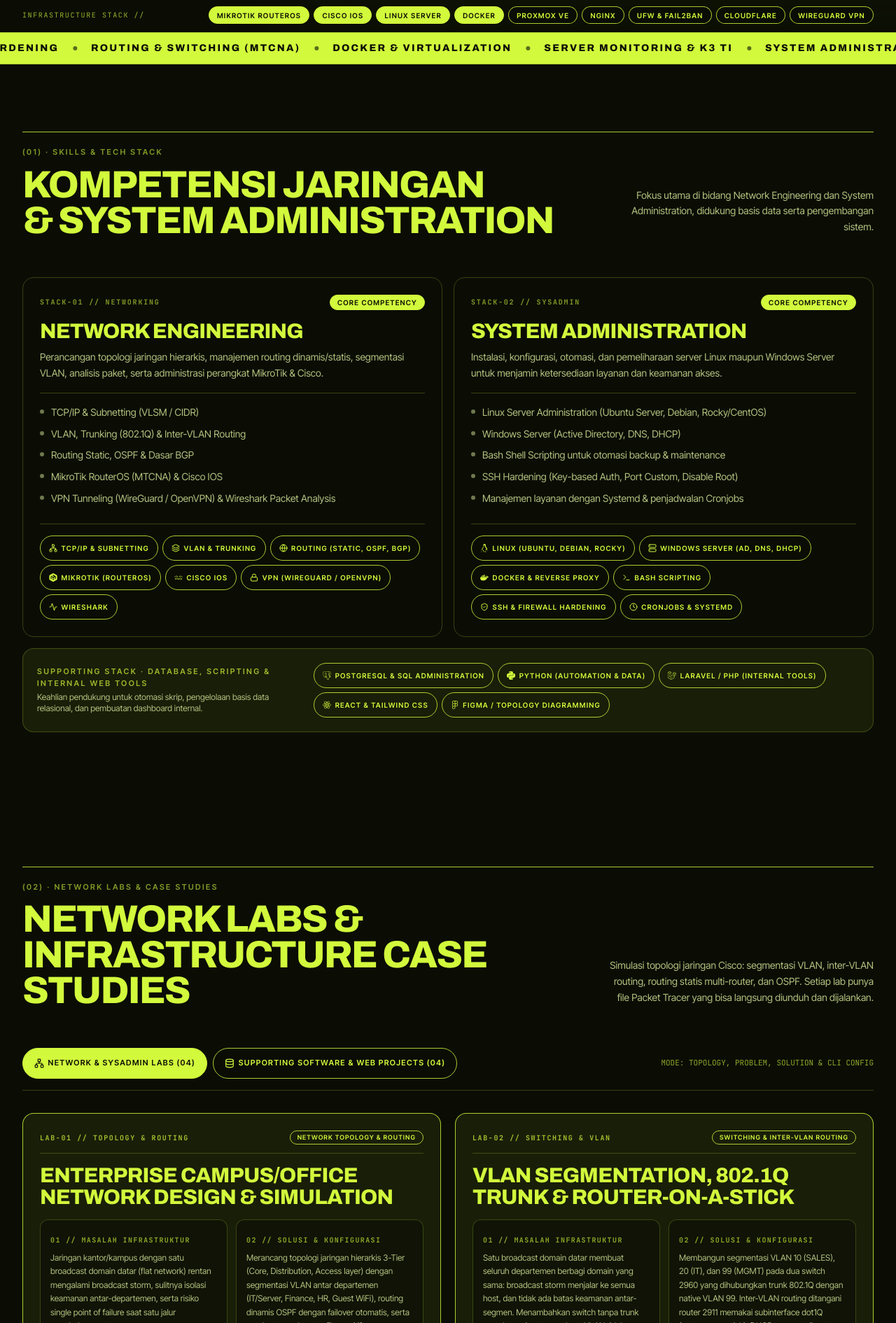
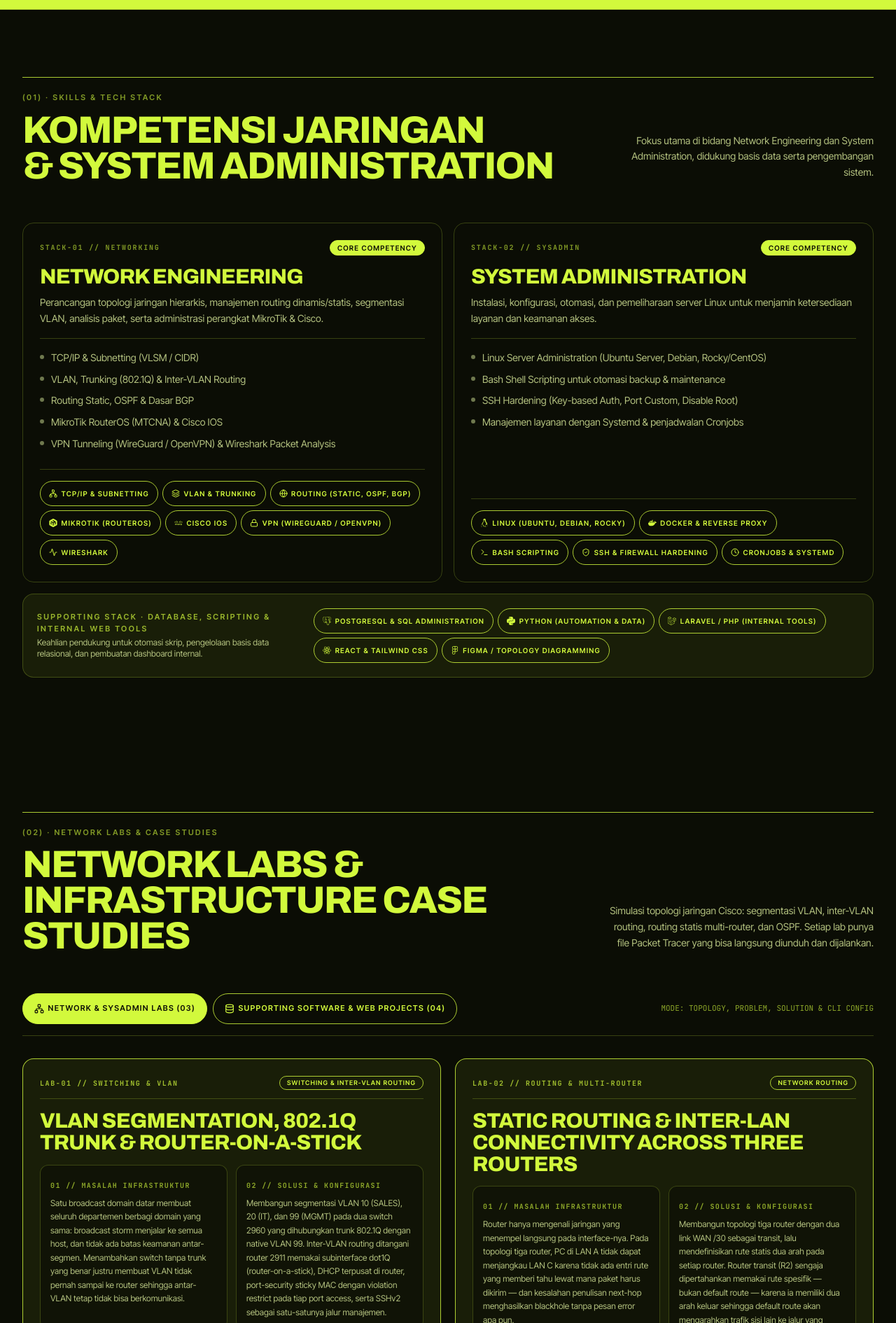
Before and after one commit to rizalrfli/my-portofolio, a React (Vite) app: page / in a window 1280 px wide. Shown: the part 910-2800 px from the top of the page at 70% size. Built offline with nearby package versions, Linux system fonts and the light colour scheme.

Commit message:
feat: add initial portfolio app component with hero and navigation sections

```diff
--- a/src/App.tsx
+++ b/src/App.tsx
@@ -184,13 +184,7 @@ const Hero = () => {
         {/* Top Bar: Telemetry & Credentials Summary */}
         <div className="mt-5 flex flex-wrap items-start justify-between gap-4 border-b border-[var(--line)] pb-4 sm:mt-6">
           <div className="flex flex-wrap items-center gap-2.5">
-            <span className="inline-flex items-center gap-2 rounded-full border border-[var(--line-strong)] bg-[var(--panel)] px-3 py-1">
-              <span className="pulse-dot inline-block h-2 w-2 rounded-full bg-[var(--fg)]" />
-              <span className="mono text-[10px] font-bold uppercase tracking-[0.16em]">
-                SYS: ONLINE · OPEN FOR INTERNSHIP 2026
-              </span>
-            </span>
-            <span className="mono hidden rounded-full border border-[var(--line)] px-3 py-1 text-[10px] uppercase tracking-[0.14em] opacity-75 sm:inline-block">
+            <span className="mono rounded-full border border-[var(--line)] px-3 py-1 text-[10px] uppercase tracking-[0.14em] opacity-75">
               ROLE: SYSADMIN / NETWORK ENGINEER
             </span>
           </div>
@@ -247,7 +241,7 @@ const Hero = () => {
             </h1>
 
             <p className="mt-4 max-w-xl text-sm leading-relaxed text-[var(--muted)] sm:text-base">
-              Mahasiswa Teknik Informatika yang berfokus pada administrasi sistem Linux, manajemen jaringan (Routing, Switching, Firewall), automasi infrastruktur, dan keamanan sistem. Berpengalaman membangun <em>home-lab</em>, mengelola <em>virtual private server</em> (VPS), serta menerapkan standar Keselamatan dan Kesehatan Kerja (K3) perangkat jaringan.
+              Mahasiswa Teknik Informatika yang berfokus pada administrasi sistem Linux dan manajemen jaringan (Routing, Switching, Firewall).
             </p>
 
             {/* 3 CTA Buttons mandated by Evaluation Spec */}
@@ -305,7 +299,7 @@ const Hero = () => {
             INFRASTRUCTURE STACK //
           </span>
           <div className="flex flex-wrap gap-1.5">
-            {['MikroTik RouterOS', 'Cisco IOS', 'Linux Server', 'Docker', 'Proxmox VE', 'Nginx', 'UFW & Fail2Ban', 'Cloudflare', 'WireGuard VPN'].map((tag, i) => (
+            {['MikroTik RouterOS', 'Cisco IOS', 'Linux Server', 'Docker', 'Cloudflare', 'WireGuard VPN'].map((tag, i) => (
               <span key={tag} className={`chip cursor-default ${i < 4 ? 'chip-solid' : 'bg-[var(--bg)]/85'}`}>
                 {tag}
               </span>
@@ -425,17 +419,15 @@ const infraCategories: InfraCategory[] = [
     code: 'STACK-02 // SYSADMIN',
     title: 'System Administration',
     flag: 'Core Competency',
-    desc: 'Instalasi, konfigurasi, otomasi, dan pemeliharaan server Linux maupun Windows Server untuk menjamin ketersediaan layanan dan keamanan akses.',
+    desc: 'Instalasi, konfigurasi, otomasi, dan pemeliharaan server Linux untuk menjamin ketersediaan layanan dan keamanan akses.',
     points: [
       'Linux Server Administration (Ubuntu Server, Debian, Rocky/CentOS)',
-      'Windows Server (Active Directory, DNS, DHCP)',
       'Bash Shell Scripting untuk otomasi backup & maintenance',
       'SSH Hardening (Key-based Auth, Port Custom, Disable Root)',
       'Manajemen layanan dengan Systemd & penjadwalan Cronjobs'
     ],
     badges: [
       { name: 'Linux (Ubuntu, Debian, Rocky)', icon: SiLinux },
-      { name: 'Windows Server (AD, DNS, DHCP)', icon: Server },
       { name: 'Docker & Reverse Proxy', icon: SiDocker },
       { name: 'Bash Scripting', icon: Terminal },
       { name: 'SSH & Firewall Hardening', icon: ShieldCheck },
@@ -561,60 +553,8 @@ type LabProject = {
 
 const networkLabs: LabProject[] = [
   {
-    id: 'campus-network-design',
-    code: 'LAB-01 // TOPOLOGY & ROUTING',
-    title: 'Enterprise Campus/Office Network Design & Simulation',
-    category: 'Network Topology & Routing',
-    tools: ['Cisco Packet Tracer / GNS3', 'VLAN (802.1Q)', 'OSPF Multi-Area', 'ACL Firewall', 'HSRP / Redundancy'],
-    problem:
-      'Jaringan kantor/kampus dengan satu broadcast domain datar (flat network) rentan mengalami broadcast storm, sulitnya isolasi keamanan antar-departemen, serta risiko single point of failure saat satu jalur penghubung putus.',
-    solution:
-      'Merancang topologi jaringan hierarkis 3-Tier (Core, Distribution, Access layer) dengan segmentasi VLAN antar departemen (IT/Server, Finance, HR, Guest WiFi), routing dinamis OSPF dengan failover otomatis, serta pembatasan akses trafik sensitif menggunakan Extended Access Control List (ACL).',
-    topologySummary: [
-      'Core / Edge Layer (R1-EDGE-GW): Cisco 2911/4321 menjalankan OSPF Area 0, Default Route, dan PAT/NAT Overload ke arah ISP (203.0.113.0/30)',
-      'Distribution Layer (DSW1-CORE-L3): Multilayer Switch 3560/3650 menangani Inter-VLAN Routing (SVI), DHCP Relay (ip helper-address 10.10.10.10), dan Extended ACL',
-      'Access Layer (SW-SERVER & SW-ACCESS-FL1): Switch 2960 dengan 802.1Q Trunking, Port Security (Sticky MAC), BPDU Guard, & SSHv2 Hardening'
-    ],
-    vlanTable: [
-      { vlan: 'VLAN 10', name: 'SERVER_FARM', subnet: '10.10.10.0/24', gateway: '10.10.10.1', policy: 'DHCP/DNS (10.10.10.10) & Web/Syslog (10.10.10.20)' },
-      { vlan: 'VLAN 20', name: 'IT_SYSADMIN', subnet: '10.10.20.0/24', gateway: '10.10.20.1', policy: 'Full Access (SSH Management, Server Farm & Internet)' },
-      { vlan: 'VLAN 30', name: 'FINANCE_HR', subnet: '10.10.30.0/24', gateway: '10.10.30.1', policy: 'Akses ERP Web & Internet (Blocked from SSH Device Mgmt)' },
-      { vlan: 'VLAN 99', name: 'GUEST_WIFI', subnet: '192.168.99.0/24', gateway: '192.168.99.1', policy: 'Isolated via Extended ACL (Internet & DHCP/DNS Only)' }
-    ],
-    downloadConfigUrl: './labs/enterprise-campus-config.txt',
-    configTitle: 'enterprise-campus-config.txt (Cisco IOS)',
-    configSnippet: `! VLAN & Trunking Configuration
-vlan 10
- name SERVER_FARM
-vlan 30
- name FINANCE_DEPT
-vlan 99
- name GUEST_WIFI
-!
-interface GigabitEthernet0/1
- description TRUNK_TO_ACCESS_SW
- switchport trunk encapsulation dot1q
- switchport mode trunk
- switchport trunk allowed vlan 10,20,30,99
-!
-! OSPF Dynamic Routing
-router ospf 1
- router-id 10.0.0.2
- passive-interface default
- no passive-interface GigabitEthernet0/24
- network 10.10.0.0 0.0.255.255 area 0
-!
-! Extended ACL: Block Guest VLAN (99) from Server Farm (10)
-ip access-list extended ACL_ISOLATE_GUEST
- deny ip 192.168.99.0 0.0.0.255 10.10.10.0 0.0.0.255
- permit ip any any`,
-    primaryBtnLabel: 'Lihat Diagram Topologi',
-    secondaryBtnLabel: 'Lihat Konfigurasi CLI',
-    repoUrl: 'https://github.com/rizalrfli'
-  },
-  {
     id: 'vlan-trunk-intervlan',
-    code: 'LAB-02 // SWITCHING & VLAN',
+    code: 'LAB-01 // SWITCHING & VLAN',
     title: 'VLAN Segmentation, 802.1Q Trunk & Router-on-a-Stick',
     category: 'Switching & Inter-VLAN Routing',
     tools: ['Cisco Packet Tracer 9.0', 'VLAN 10/20/99', '802.1Q Trunking', 'Router-on-a-Stick', 'Port-Security Sticky'],
@@ -664,7 +604,7 @@ interface FastEthernet0/1
   },
   {
     id: 'static-routing-multirouter',
-    code: 'LAB-03 // ROUTING & MULTI-ROUTER',
+    code: 'LAB-02 // ROUTING & MULTI-ROUTER',
     title: 'Static Routing & Inter-LAN Connectivity Across Three Routers',
     category: 'Network Routing',
     tools: ['Cisco Packet Tracer 9.0', 'Cisco IOS 2911', 'Static & Default Route', 'DHCP Server', 'Traceroute Validation'],
@@ -708,7 +648,7 @@ ip route 192.168.2.0 255.255.255.0 10.2.23.1
   },
   {
     id: 'ospf-single-area',
-    code: 'LAB-04 // DYNAMIC ROUTING',
+    code: 'LAB-03 // DYNAMIC ROUTING',
     title: 'OSPF Single-Area Convergence & Failover Behaviour',
     category: 'Dynamic Routing',
     tools: ['Cisco Packet Tracer 9.0', 'OSPF Area 0', 'DR/BDR Election', 'Passive Interface', 'Loopback Router-ID'],
@@ -811,7 +751,7 @@ const Projects = ({
               activeTab === 'infra' ? 'chip-solid' : 'chip-hover'
             }`}
           >
-            <Network size={14} aria-hidden /> Network &amp; SysAdmin Labs (04)
+            <Network size={14} aria-hidden /> Network &amp; SysAdmin Labs (03)
           </button>
           <button
             type="button"
@@ -1706,32 +1646,8 @@ const Experience = () => (
 );
 
 /* ============================================================================
-   SECTION 07: GITHUB ACTIVITY + PINNED SYSADMIN REPOSITORIES
+   SECTION 06: GITHUB ACTIVITY
    ============================================================================ */
-const pinnedRepos = [
-  {
-    name: 'linux-sysadmin-scripts',
-    lang: 'Shell / Bash',
-    desc: 'Kumpulan script Bash otomasi server Linux: SSH hardening, UFW firewall provisioning, rotasi backup otomatis via Cron, dan health-check layanan.',
-    tags: ['bash', 'ubuntu-server', 'ufw', 'fail2ban', 'cron'],
-    url: 'https://github.com/rizalrfli?tab=repositories'
-  },
-  {
-    name: 'network-topologies-lab',
-    lang: 'RouterOS / Cisco IOS',
-    desc: 'Dokumentasi arsitektur topologi GNS3 & Cisco Packet Tracer (.pkt), skema VLAN/OSPF multi-area, serta script konfigurasi MikroTik (.rsc).',
-    tags: ['gns3', 'mikrotik-rsc', 'cisco-pkt', 'ospf', 'vlan'],
-    url: 'https://github.com/rizalrfli?tab=repositories'
-  },
-  {
-    name: 'homelab-docker-compose',
-    lang: 'Docker / YAML',
-    desc: 'Konfigurasi Infrastructure as Code (Docker Compose) untuk layanan self-hosted: Nginx Reverse Proxy, Prometheus, Grafana, dan Uptime Kuma.',
-    tags: ['docker-compose', 'nginx', 'prometheus', 'grafana', 'uptime-kuma'],
-    url: 'https://github.com/rizalrfli?tab=repositories'
-  }
-];
-
 const GithubActivity = ({ night }: { night: boolean }) => (
   <section id="activity" className="inverse border-y border-[var(--line)] py-16 md:py-24">
     <div className="mx-auto w-full max-w-[1440px] px-5 md:px-8">
@@ -1750,43 +1666,6 @@ const GithubActivity = ({ night }: { night: boolean }) => (
         >
           <Github size={13} aria-hidden /> github.com/rizalrfli <ArrowUpRight size={13} aria-hidden />
         </a>
-      </div>
-
-      {/* Pinned SysAdmin & Network Repositories */}
-      <div className="mb-8 grid gap-4 lg:grid-cols-3">
-        {pinnedRepos.map((repo) => (
-          <a
-            key={repo.name}
-            href={repo.url}
-            target="_blank"
-            rel="noopener noreferrer"
-            className="group flex flex-col justify-between rounded-2xl border border-[var(--line)] bg-[var(--panel)] p-5 transition-colors hover:border-[var(--line-strong)]"
-          >
-            <div>
-              <div className="flex items-center justify-between gap-2">
-                <div className="flex items-center gap-2">
-                  <FolderGit2 size={16} aria-hidden />
-                  <span className="mono text-sm font-bold tracking-tight">{repo.name}</span>
-                </div>
-                <ArrowUpRight size={15} aria-hidden className="opacity-60 transition-transform group-hover:translate-x-0.5 group-hover:-translate-y-0.5" />
-              </div>
-              <p className="mt-3 text-xs leading-relaxed text-[var(--muted)]">
-                {repo.desc}
-              </p>
-            </div>
-
-            <div className="mt-5 flex flex-wrap items-center justify-between gap-2 border-t border-[var(--line)] pt-3.5">
-              <span className="mono text-[10px] font-bold uppercase opacity-80">{repo.lang}</span>
-              <div className="flex flex-wrap gap-1">
-                {repo.tags.slice(0, 3).map((tag) => (
-                  <span key={tag} className="rounded border border-[var(--line)] px-2 py-0.5 mono text-[9px] opacity-75">
-                    #{tag}
-                  </span>
-                ))}
-              </div>
-            </div>
-          </a>
-        ))}
       </div>
 
       {/* GitHub Contribution Calendar */}
```
